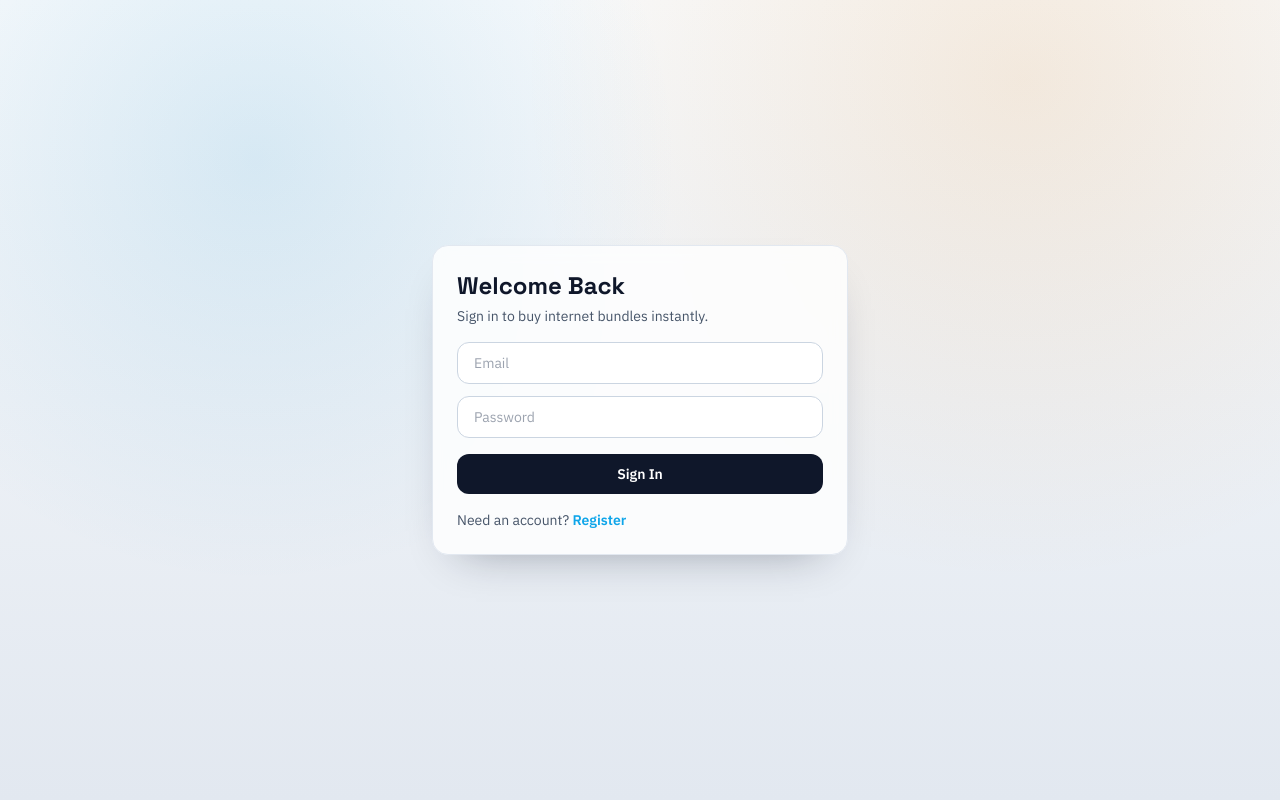
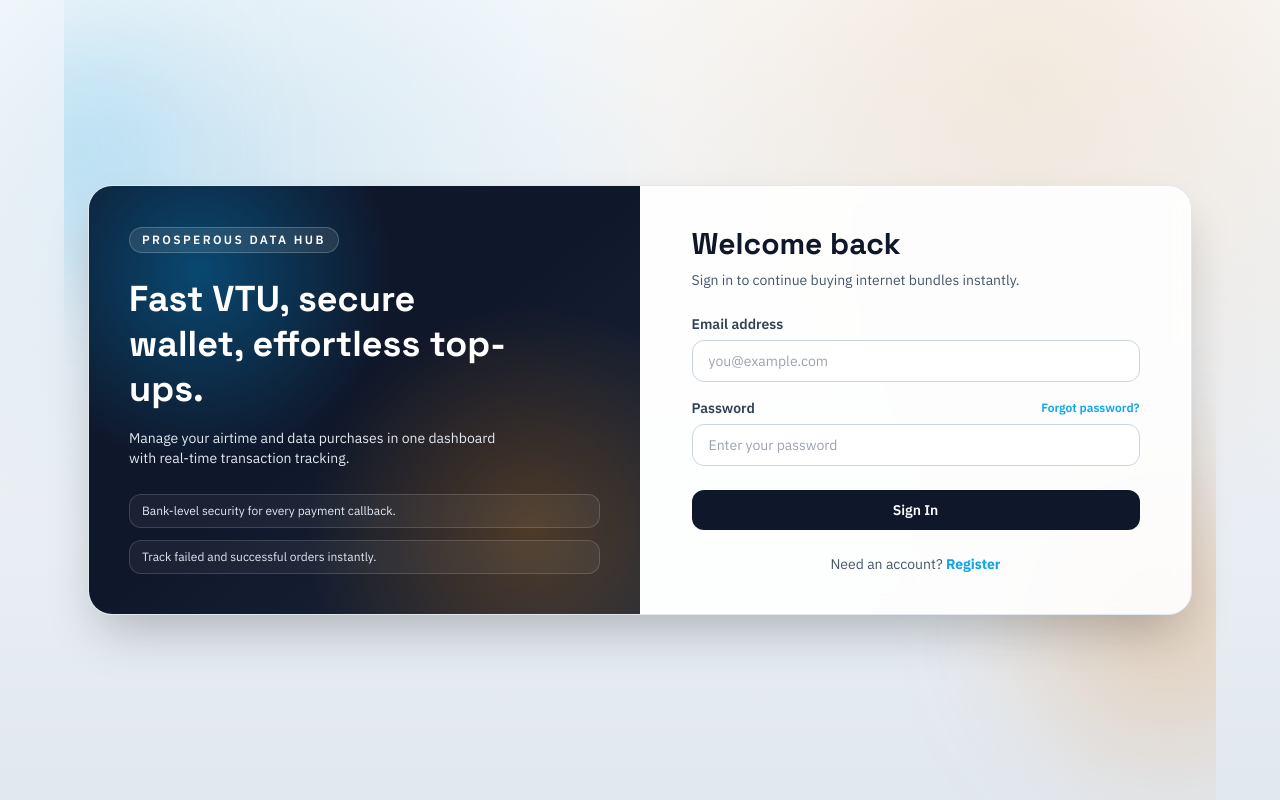
Before and after one commit to Prosperous-KL/data-hub, a Next.js app in the folder frontend/: page /login in a window 1280 px wide. Built offline with nearby package versions, Linux system fonts and the light colour scheme; no server answers.

Commit message:
Improve login UI and harden auth redirects

```diff
--- a/frontend/app/(auth)/login/page.js
+++ b/frontend/app/(auth)/login/page.js
@@ -34,44 +34,99 @@ export default function LoginPage() {
   }
 
   return (
-    <div className="mx-auto flex min-h-screen w-full max-w-md items-center px-4">
-      <form onSubmit={onSubmit} className="panel w-full animate-floatUp p-6">
-        <h1 className="text-2xl font-bold" style={{ fontFamily: "var(--font-heading)" }}>
-          Welcome Back
+    <div className="relative mx-auto flex min-h-screen w-full max-w-6xl items-center justify-center px-4 py-10 sm:px-6">
+      <div className="absolute inset-0 -z-10 overflow-hidden">
+        <div className="absolute -left-24 top-10 h-56 w-56 rounded-full bg-brand-sky/20 blur-3xl" />
+        <div className="absolute -right-24 bottom-10 h-72 w-72 rounded-full bg-brand-gold/20 blur-3xl" />
+      </div>
+
+      <div className="grid w-full overflow-hidden rounded-3xl border border-slate-200 bg-white/90 shadow-2xl backdrop-blur md:grid-cols-2">
+        <section className="relative hidden md:block">
+          <div className="absolute inset-0 bg-gradient-to-br from-brand-ink via-slate-900 to-slate-800" />
+          <div className="absolute inset-0 bg-[radial-gradient(circle_at_20%_20%,rgba(2,132,199,0.45),transparent_35%),radial-gradient(circle_at_80%_80%,rgba(217,119,6,0.28),transparent_40%)]" />
+          <div className="relative flex h-full flex-col justify-between p-10 text-white">
+            <div>
+              <p className="inline-flex items-center rounded-full border border-white/20 bg-white/10 px-3 py-1 text-xs font-semibold uppercase tracking-[0.2em]">
+                Prosperous Data Hub
+              </p>
+              <h2 className="mt-6 max-w-sm text-4xl font-black leading-tight" style={{ fontFamily: "var(--font-heading)" }}>
+                Fast VTU, secure wallet, effortless top-ups.
+              </h2>
+              <p className="mt-4 max-w-sm text-sm text-slate-200">
+                Manage your airtime and data purchases in one dashboard with real-time transaction tracking.
+              </p>
+            </div>
+
+            <div className="space-y-3 text-xs text-slate-200">
+              <p className="rounded-xl border border-white/15 bg-white/5 px-3 py-2">Bank-level security for every payment callback.</p>
+              <p className="rounded-xl border border-white/15 bg-white/5 px-3 py-2">Track failed and successful orders instantly.</p>
+            </div>
+          </div>
+        </section>
+
+        <section className="p-6 sm:p-8 md:p-10">
+          <form onSubmit={onSubmit} className="mx-auto w-full max-w-md animate-floatUp">
+            <h1 className="text-3xl font-black text-slate-900" style={{ fontFamily: "var(--font-heading)" }}>
+              Welcome back
             </h1>
-        <p className="mt-1 text-sm text-slate-600">Sign in to buy internet bundles instantly.</p>
+            <p className="mt-2 text-sm text-slate-600">
+              Sign in to continue buying internet bundles instantly.
+            </p>
 
             <ErrorAlert message={error} />
 
-        <div className="mt-4 space-y-3">
+            <div className="mt-6 space-y-4">
+              <div>
+                <label className="mb-1.5 block text-sm font-semibold text-slate-700">Email address</label>
                 <input
                   className="input"
                   type="email"
-            placeholder="Email"
+                  placeholder="you@example.com"
                   value={form.email}
                   onChange={(event) => setForm({ ...form, email: event.target.value })}
-            required
-          />
-          <input
-            className="input"
-            type="password"
-            placeholder="Password"
-            value={form.password}
-            onChange={(event) => setForm({ ...form, password: event.target.value })}
+                  autoComplete="email"
                   required
                 />
               </div>
 
-        <button disabled={loading} className="btn-primary mt-4 w-full" type="submit">
+              <div>
+                <div className="mb-1.5 flex items-center justify-between">
+                  <label className="block text-sm font-semibold text-slate-700">Password</label>
+                  <button type="button" className="text-xs font-semibold text-brand-sky hover:underline">
+                    Forgot password?
+                  </button>
+                </div>
+                <input
+                  className="input"
+                  type="password"
+                  placeholder="Enter your password"
+                  value={form.password}
+                  onChange={(event) => setForm({ ...form, password: event.target.value })}
+                  autoComplete="current-password"
+                  required
+                />
+              </div>
+            </div>
+
+            <button disabled={loading} className="btn-primary mt-6 w-full py-3 text-sm font-bold" type="submit">
               {loading ? "Signing in..." : "Sign In"}
             </button>
 
-        {loading && <div className="mt-3"><LoadingState label="Authenticating" /></div>}
+            {loading && (
+              <div className="mt-3">
+                <LoadingState label="Authenticating" />
+              </div>
+            )}
 
-        <p className="mt-4 text-sm text-slate-600">
-          Need an account? <Link href="/register" className="font-semibold text-brand-sky hover:underline">Register</Link>
+            <p className="mt-6 text-center text-sm text-slate-600">
+              Need an account?{" "}
+              <Link href="/register" className="font-bold text-brand-sky hover:underline">
+                Register
+              </Link>
             </p>
           </form>
+        </section>
+      </div>
     </div>
   );
 }
--- a/frontend/components/ProtectedRoute.js
+++ b/frontend/components/ProtectedRoute.js
@@ -1,29 +1,35 @@
 "use client";
 
 import { useEffect, useState } from "react";
-import { useRouter } from "next/navigation";
 import { getToken, getUser } from "../lib/auth";
 
 export default function ProtectedRoute({ children, adminOnly = false }) {
-  const router = useRouter();
   const [ready, setReady] = useState(false);
 
   useEffect(() => {
-    const token = getToken();
-    const user = getUser();
+    let token = null;
+    let user = null;
+
+    try {
+      token = getToken();
+      user = getUser();
+    } catch {
+      window.location.replace("/login");
+      return;
+    }
 
     if (!token || !user) {
-      router.replace("/login");
+      window.location.replace("/login");
       return;
     }
 
     if (adminOnly && user.role !== "admin") {
-      router.replace("/dashboard");
+      window.location.replace("/dashboard");
       return;
     }
 
     setReady(true);
-  }, [router, adminOnly]);
+  }, [adminOnly]);
 
   if (!ready) {
     return <p className="p-4 text-sm text-slate-500">Loading secure session...</p>;
--- a/frontend/lib/auth.js
+++ b/frontend/lib/auth.js
@@ -3,21 +3,38 @@
 const TOKEN_KEY = "prosperous_token";
 const USER_KEY = "prosperous_user";
 
+function canUseStorage() {
+  return typeof window !== "undefined" && typeof localStorage !== "undefined";
+}
+
 export function saveSession(token, user) {
+  if (!canUseStorage()) return;
   localStorage.setItem(TOKEN_KEY, token);
   localStorage.setItem(USER_KEY, JSON.stringify(user));
 }
 
 export function clearSession() {
+  if (!canUseStorage()) return;
   localStorage.removeItem(TOKEN_KEY);
   localStorage.removeItem(USER_KEY);
 }
 
 export function getToken() {
-  return localStorage.getItem(TOKEN_KEY);
+  if (!canUseStorage()) return null;
+  try {
+    return localStorage.getItem(TOKEN_KEY);
+  } catch {
+    return null;
+  }
 }
 
 export function getUser() {
-  const value = localStorage.getItem(USER_KEY);
-  return value ? JSON.parse(value) : null;
+  if (!canUseStorage()) return null;
+
+  try {
+    const value = localStorage.getItem(USER_KEY);
+    return value ? JSON.parse(value) : null;
+  } catch {
+    return null;
+  }
 }
```
Also changed, not shown: frontend/app/page.js (line endings or trailing spaces). Lines whose indentation alone changed are shown as unchanged.
